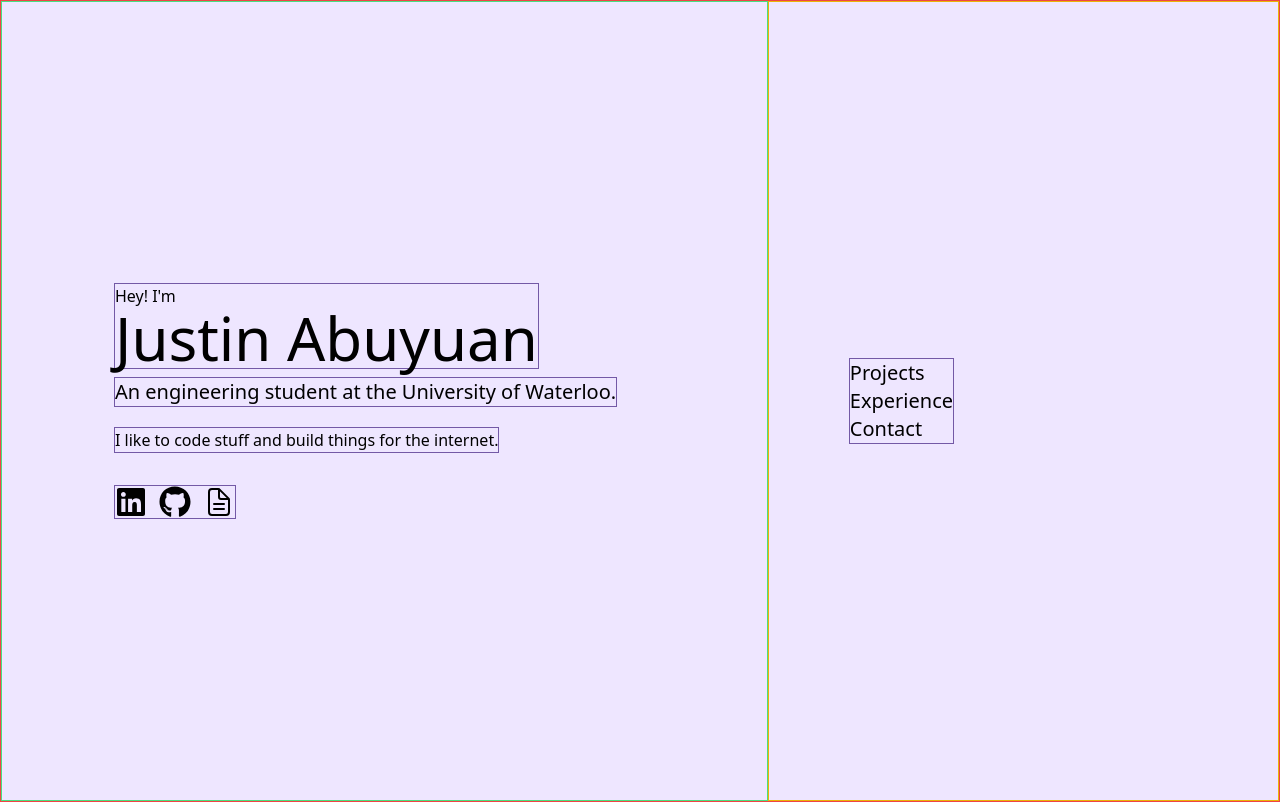
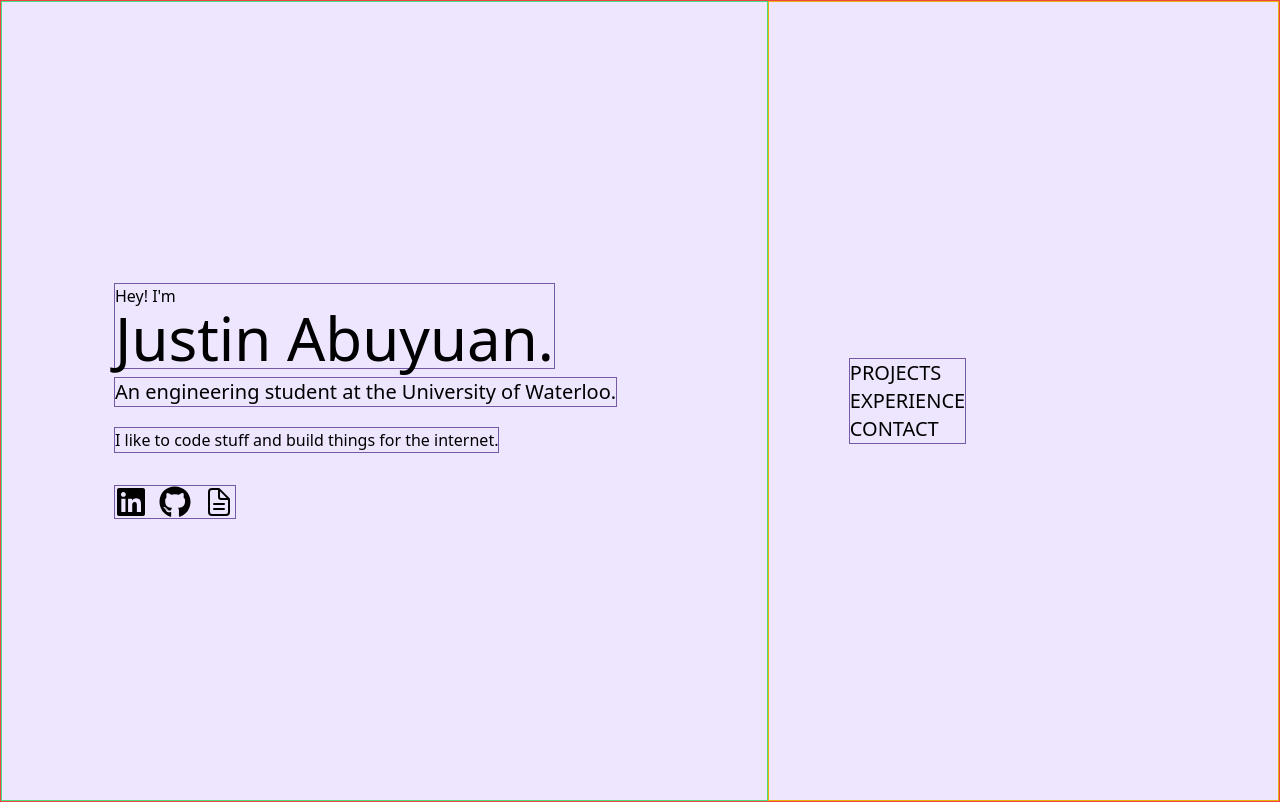
Before and after one commit to jasooh/portfolio-v.3, a Next.js app: page / in a window 1280 px wide. Built offline with nearby package versions, Linux system fonts and the light colour scheme.

Commit message:
capitalize

```diff
--- a/src/app/(app)/page.tsx
+++ b/src/app/(app)/page.tsx
@@ -18,7 +18,7 @@ export default function Home() {
           <section className="w-[60%] pl-28 flex flex-col justify-center min-h-screen border-green-400 border">
             <section className="w-fit mb-2 border">
               <p>Hey! I&#39;m</p>
-              <h1 className="text-6xl">Justin Abuyuan</h1>
+              <h1 className="text-6xl">Justin Abuyuan.</h1>
             </section>
 
             {/* Current position */}
@@ -35,6 +35,7 @@ export default function Home() {
             {/* Social links */}
             <section className="flex flex-row gap-3 w-fit mt-8 border">
               {/* TODO: Turn these into buttons and add a cool parallax animation when moving mouse inside the container */}
+              {/* TODO: Find better icons */}
               <FaLinkedin className="size-8" />
               <FaGithub className="size-8" />
               <IoDocumentTextOutline className="size-8" />
@@ -44,7 +45,7 @@ export default function Home() {
           {/* Hero animation */}
           {/* TODO: Node animation here */}
           <section className="pl-20 flex-grow flex flex-col justify-center border border-yellow-500">
-            <section className="w-fit text-xl border">
+            <section className="w-fit text-xl border uppercase">
               <p>Projects</p>
               <p>Experience</p>
               <p>Contact</p>
```
